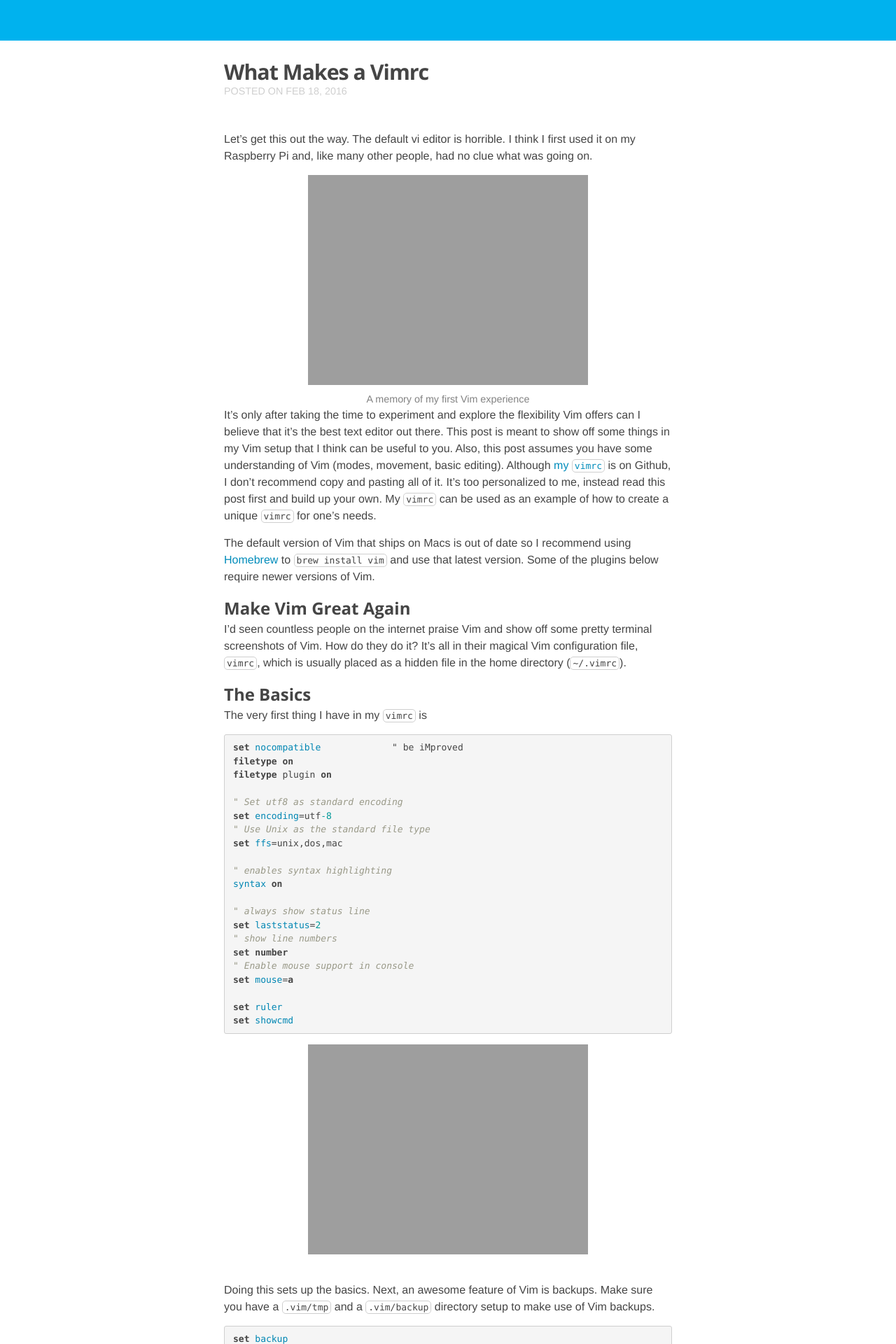
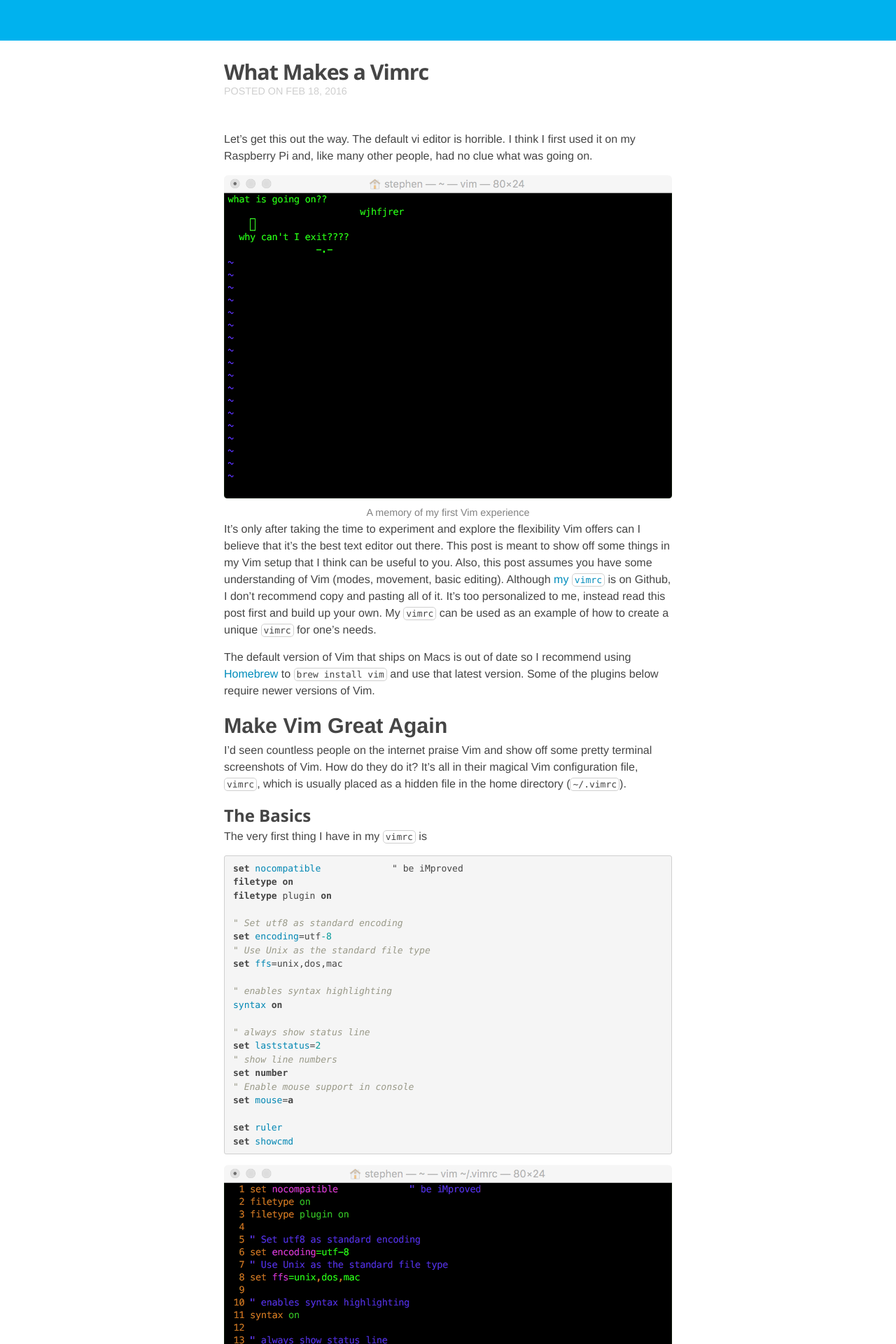
Before and after one commit to Melinysh/melinysh.github.io, a Jekyll site: the page built from _posts/2016-02-18-what-makes-a-vimrc.md, in a window 1280 px wide. Shown: the part 392-2312 px from the top of the page at 70% size. Built offline with Jekyll 4.4.1, drawn with Linux system fonts in a browser that asks for light colours; nearby versions of some CDN libraries; comment, search, counter and statistics services are not loaded.

Commit message:
Reformatted some images

```diff
--- a/_posts/2016-02-18-what-makes-a-vimrc.md
+++ b/_posts/2016-02-18-what-makes-a-vimrc.md
@@ -7,13 +7,13 @@
 
 Let's get this out the way. The default vi editor is horrible. I think I first used it on my Raspberry Pi and, like many other people, had no clue what was going on.
 
-{% include image.html img="trapped-vim.tiff" title="Default Vim setup" caption="A memory of my first Vim experience"%}
+{% include image.html img="trapped-vim.png" title="Default Vim setup" caption="A memory of my first Vim experience"%}
 
 It's only after taking the time to experiment and explore the flexibility Vim offers can I believe that it's the best text editor out there. This post is meant to show off some things in my Vim setup that I think can be useful to you. Also, this post assumes you have some understanding of Vim (modes, movement, basic editing). Although [my `vimrc`](https://github.com/melinysh/vimrc) is on Github, I don't recommend copy and pasting all of it. It's too personalized to me, instead read this post first and build up your own. My `vimrc` can be used as an example of how to create a unique `vimrc` for one's needs.
 
 The default version of Vim that ships on Macs is out of date so I recommend using [Homebrew](http://brew.sh) to `brew install vim` and use that latest version. Some of the plugins below require newer versions of Vim.
 
-## Make Vim Great Again
+# Make Vim Great Again
 I'd seen countless people on the internet praise Vim and show off some pretty terminal screenshots of Vim. How do they do it? It's all in their magical Vim configuration file, `vimrc`, which is usually placed as a hidden file in the home directory (`~/.vimrc`).
 
 ## The Basics
@@ -43,7 +43,7 @@
 set showcmd
 {% endhighlight %}
 
-{% include image.html img="basic-vim.tiff" %}
+{% include image.html img="basic-vim.png" %}
 
 Doing this sets up the basics. Next, an awesome feature of Vim is backups. Make sure you have a `.vim/tmp` and a `.vim/backup` directory setup to make use of Vim backups.
 
```
Also changed, not shown: _posts/2015-07-27-wwdc-2015-experience.md (+1 -1 lines), assets/basic-vim.png (added), assets/trapped-vim.png (added), assets/wwdc-2015-email.png (added), 3 other files.
